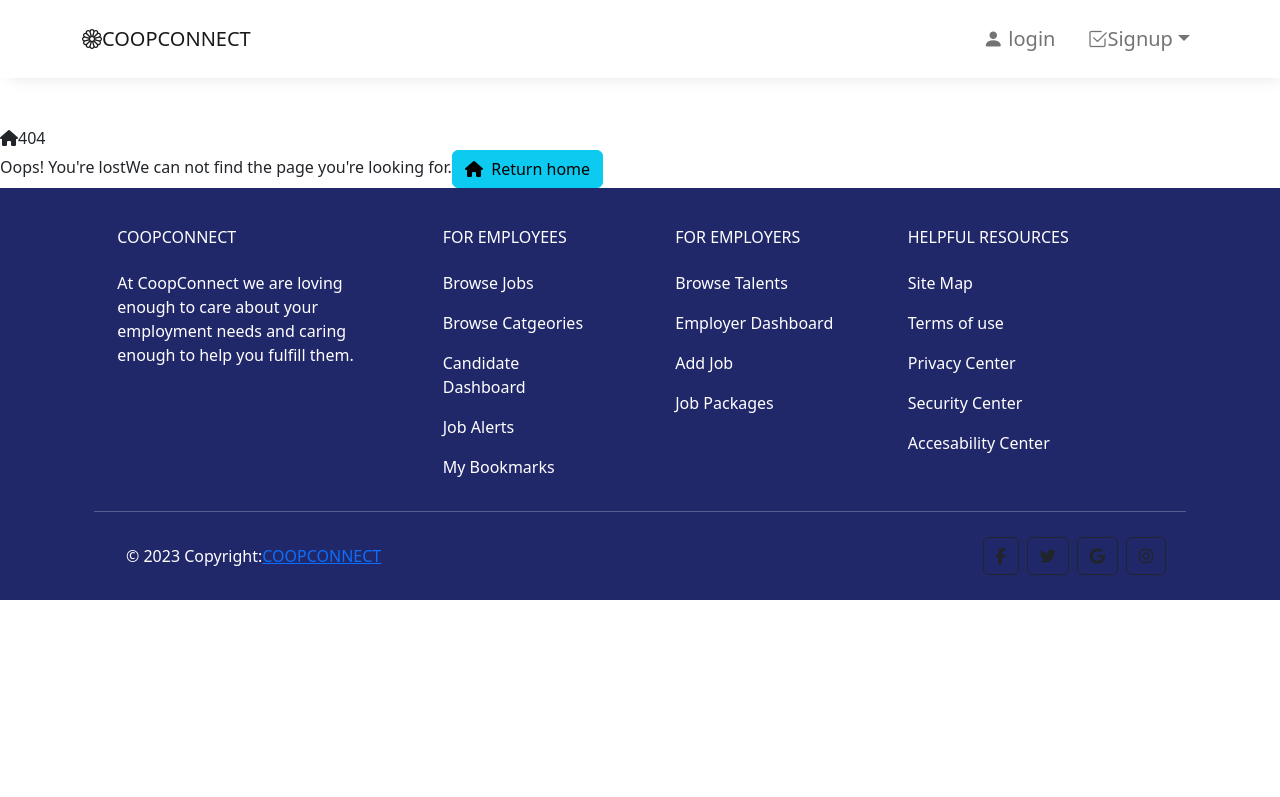
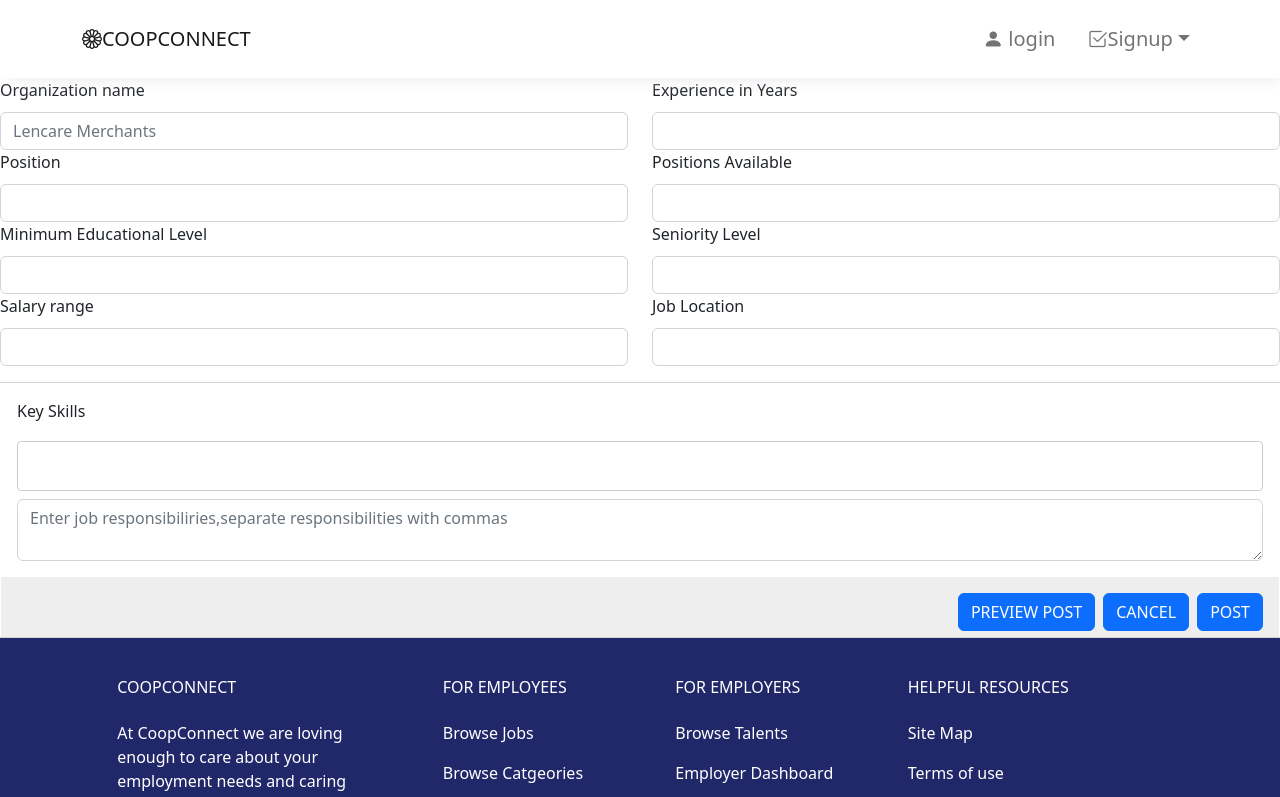
Before and after one commit to queenslaynaila/COOPCONNECT, a React (Create React App) app in the folder client/: page /postajob in a window 1280 px wide. Shown: the top 797 px of the page. Built offline with nearby package versions, Linux system fonts and the light colour scheme.

Commit message:
post a job component

```diff
--- a/client/src/App.js
+++ b/client/src/App.js
@@ -18,6 +18,9 @@ import CompanyEditProfile from "./components/CompanyEditProfile";
 import JobPostPreview from "./components/JobPostPreview";
 import SearchTalent from "./components/SearchTalents";
 import  Pricing from "./components/CompanyDashboard/pricing";
+import PostAJob from "./components/PostAJob";
+
+
 function App() {
 
 
@@ -43,7 +46,9 @@ function App() {
       <Route path="/companyeditprofile" element={<CompanyEditProfile></CompanyEditProfile>}></Route>
       <Route path="/searchtalents" element={<SearchTalent/>}></Route>
       <Route path="/pricing" element={<Pricing/>}></Route>
-      <Route path="*" element={<Errorpage></Errorpage>}/>
+        <Route path="*" element={<Errorpage></Errorpage>} />
+        <Route path="/postajob" element={<PostAJob/>}></Route>
+
 
 
     </Routes>
--- a/client/src/components/PostAJob.js
+++ b/client/src/components/PostAJob.js
@@ -4,13 +4,69 @@ export default function
 () {
   return (
 
-         <div>
+    <div class="row gutters">
+			<div class="col-xl-6 col-lg-6 col-md-6 col-sm-6 col-12">
+				<div class="form-group">
+					<label>Organization name</label>
+					<input type="name" class="form-control" placeholder='Lencare Merchants'></input>
+				</div>
+			</div>
+			<div class="col-xl-6 col-lg-6 col-md-6 col-sm-6 col-12">
+				<div class="form-group">
+					<label>Experience in Years</label>
+					<input type="name" class="form-control"></input>
+				</div>
+      </div>
 
-<div class="card mt-3"  >
-              <div class="card-body">
+      <div class="col-xl-6 col-lg-6 col-md-6 col-sm-6 col-12">
+				<div class="form-group">
+					<label>Position</label>
+					<input type="name" class="form-control"></input>
+				</div>
+			</div>
+			<div class="col-xl-6 col-lg-6 col-md-6 col-sm-6 col-12">
+				<div class="form-group">
+					<label>Positions Available</label>
+					<input type="name" class="form-control"></input>
+				</div>
+			</div>
 
 
+      <div class="col-xl-6 col-lg-6 col-md-6 col-sm-6 col-12">
+				<div class="form-group">
+					<label>Minimum Educational Level</label>
+					<input type="name" class="form-control"></input>
+				</div>
+			</div>
+			<div class="col-xl-6 col-lg-6 col-md-6 col-sm-6 col-12">
+				<div class="form-group">
+					<label>Seniority Level</label>
+					<input type="name" class="form-control"></input>
+				</div>
+      </div>
 
+      <div class="col-xl-6 col-lg-6 col-md-6 col-sm-6 col-12">
+				<div class="form-group">
+					<label>Salary range</label>
+					<input type="name" class="form-control"></input>
+				</div>
+			</div>
+			<div class="col-xl-6 col-lg-6 col-md-6 col-sm-6 col-12">
+				<div class="form-group">
+					<label>Job Location</label>
+					<input type="name" class="form-control"></input>
+				</div>
+      </div>
+
+         <div class="card mt-3"  >
+          <div class="card-body">
+          <div class="form-group">
+            <label>Key Skills</label>
+              <input type="text" class="form-control" id="inputName" name="name"/>
+          </div>
+         <div class="form-group">
+          <textarea class="form-control" name="remark" id="textAreaRemark" rows="2" placeholder="Enter job responsibiliries,separate responsibilities with commas"></textarea>
+         </div>
        </div>
        <div class="card-body   "
             style=  {{backgroundColor:"#EEEEEE",height:"60px"}}>
```
